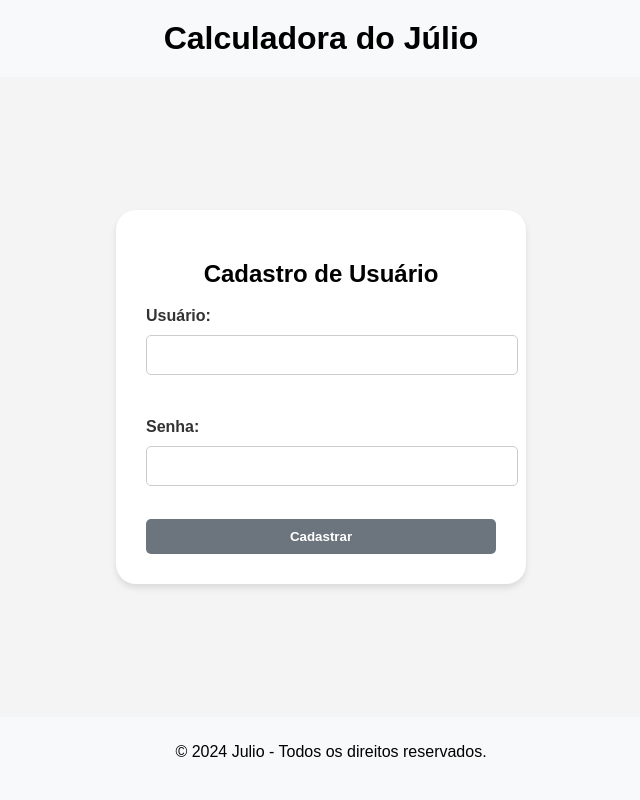
After one commit to JuliooCesar-alt/Atividade1webII, a Django app: page /cadastro/ in a window 1280 px wide. The commit adds this page. Shown: the whole page, without its empty margins (319-959 px from the left). Run offline with Django 5.2, Linux system fonts and the light colour scheme.

Commit message:
configuração de tela de login, cadastro, redirecionamento e logout

```diff
--- /dev/null
+++ b/calculadora/templates/calculadora/cadastro.html
@@ -0,0 +1,130 @@
+            <!DOCTYPE html>
+            <html lang="pt-br">
+            <head>
+                <meta charset="UTF-8">
+                <meta name="viewport" content="width=device-width, initial-scale=1.0">
+                <title>Cadastro - Julio Tech</title>
+                <style>
+                    body {
+                        margin: 0;
+                        font-family: Arial, sans-serif;
+                        background-color: #f8f9fa;
+                    }
+
+                    .login-container {
+                        display: flex;
+                        justify-content: center;
+                        align-items: center;
+                        height: 80vh;
+                        background-color: #f4f4f4;
+                        margin: 0 10px;
+                    }
+
+                    .card {
+                        background-color: white;
+                        padding: 30px;
+                        box-shadow: 0 4px 6px rgba(0, 0, 0, 0.1);
+                        border-radius: 20px;
+                        width: 100%;
+                        max-width: 350px;
+                        text-align: center;
+                    }
+
+                    .card h3 {
+                        margin-bottom: 20px;
+                        color: #333;
+                    }
+
+                    .card label {
+                        display: block;
+                        text-align: left;
+                        font-weight: bold;
+                        margin: 10px 0 5px;
+                        color: #333;
+                    }
+
+                    .card input {
+                        width: 100%;
+                        padding: 10px;
+                        margin: 5px 0 15px;
+                        border-radius: 5px;
+                        border: 1px solid #ccc;
+                        font-size: 16px;
+                    }
+
+                    .card button {
+                        width: 100%;
+                        padding: 10px;
+                        background-color: #6c757d;
+                        color: white;
+                        border: none;
+                        border-radius: 5px;
+                        font-weight: bold;
+                        cursor: pointer;
+                        transition: background-color 0.3s ease;
+                    }
+
+                    .card button:hover {
+                        background-color: #5a6268;
+                    }
+
+                    .card a {
+                        display: block;
+                        margin-top: 15px;
+                        text-decoration: none;
+                        color: #007bff;
+                        font-size: 14px;
+                    }
+
+                    .card a:hover {
+                        text-decoration: underline;
+                    }
+
+                    footer {
+                        text-align: center;
+                        padding: 10px;
+                        color: black;
+                        background-color: #f8f9fa;
+                        position: static;
+                        bottom: 0;
+                        width: 100%;
+                    }
+                </style>
+            </head>
+<body>
+   <header>
+     <h1 style="text-align: center; margin: 20px 0;">Calculadora do Júlio</h1>
+  </header>
+
+     <div class="login-container">
+       <div class="card">
+         <h2>Cadastro de Usuário</h2>
+
+        <!-- Exibe as mensagens de erro e sucesso -->
+          {% if messages %}
+    <div class="messages">
+   {% for message in messages %}
+<p class="{% if message.tags == 'success' %}success{% else %}error{% endif %}">
+ {{ message }}
+  </p>
+  {% endfor %}
+    </div>
+ {% endif %}
+     <form method="POST">
+      {% csrf_token %}
+     <label for="usuario">Usuário:</label>
+     <input type="text" id="usuario" name="usuario" required><br><br>
+
+     <label for="senha">Senha:</label>
+     <input type="password" id="senha" name="senha" required><br><br>
+
+   <button type="submit">Cadastrar</button>
+   </form>
+                    </div>
+       </div>
+
+                <footer>
+                    <p>© 2024 Julio - Todos os direitos reservados.</p>
+                </footer>
+            </body>
+            </html>
--- a/calculadora/views.py
+++ b/calculadora/views.py
@@ -1,32 +1,43 @@
 from django.http import HttpResponse
-from django.shortcuts import render
-from django.urls import path
-from calculadora import views
+from django.shortcuts import redirect, render
+from django.contrib.auth import authenticate, login
+from django.contrib.auth.decorators import login_required
+from django.contrib import messages
+from django.contrib.auth.models import User
+
 
 def index(request):
-          return render(request, 'calculadora/index.html')
+    return render(request, 'calculadora/index.html')
+
 
 def home(request):
-          return render(request, 'calculadora//home.html')
+    return render(request, 'calculadora/home.html')
+
 
 def soma(request):
-          try:
-              num1 = int(request.POST.get('num1'))
-              num2 = int(request.POST.get('num2'))
+    try:
+        num1 = int(request.POST.get('num1'))
+        num2 = int(request.POST.get('num2'))
 
-              # Realiza o cálculo
-              resultado = num1 + num2
+        # Realiza o cálculo
+        resultado = num1 + num2
 
-              # Renderiza o resultado
-              return render(request, 'calculadora/soma.html', {'num1': num1, 'num2': num2, 'resultado': resultado})
+        # Renderiza o resultado
+        return render(request, 'calculadora/soma.html', {
+            'num1': num1,
+            'num2': num2,
+            'resultado': resultado
+        })
 
-          except (TypeError, ValueError):
-              return HttpResponse("Por favor, insira valores numéricos válidos.")
+    except (TypeError, ValueError):
+        return HttpResponse("Por favor, insira valores numéricos válidos.")
 
-          except ZeroDivisionError:
-              return HttpResponse("Erro: Não é possível dividir por zero.")
+    except ZeroDivisionError:
+        return HttpResponse("Erro: Não é possível dividir por zero.")
 
-    # Função para divisão
+
+# Função para divisão
+
 
 def divisao(request):
     if request.method == 'POST':
@@ -42,7 +53,11 @@ def divisao(request):
     else:
         resultado = None
 
-    return render(request, 'calculadora/divisao.html', {'num1': num1, 'num2': num2, 'resultado': resultado})
+    return render(request, 'calculadora/divisao.html', {
+        'num1': num1,
+        'num2': num2,
+        'resultado': resultado
+    })
 
 
 def subtrair(request):
@@ -54,25 +69,77 @@ def subtrair(request):
             resultado = num1 - num2
         except (ValueError, TypeError):
             resultado = "Erro nos dados fornecidos!"
-    return render(request, 'templates/subtrair.html', {'num1': num1, 'num2': num2, 'resultado': resultado})
+    return render(request, 'calculadora/subtrair.html', {
+        'num1': num1,
+        'num2': num2,
+        'resultado': resultado
+    })
 
 
 def multiplicar(request):
-        resultado = None
-        if request.method == 'POST':
-            try:
-                num1 = int(request.POST.get('num1'))
-                num2 = int(request.POST.get('num2'))
-                resultado = num1 * num2
-            except (ValueError, TypeError):
-                resultado = "Erro nos dados fornecidos!"
+    resultado = None
+    if request.method == 'POST':
+        try:
+            num1 = int(request.POST.get('num1'))
+            num2 = int(request.POST.get('num2'))
+            resultado = num1 * num2
+        except (ValueError, TypeError):
+            resultado = "Erro nos dados fornecidos!"
 
-        # Aqui você pode redirecionar para um template de resultado
-        return render(request, 'calculadora/multiplicar.html', {'num1': num1, 'num2': num2, 'resultado': resultado})
+    # Aqui você pode redirecionar para um template de resultado
+    return render(request, 'calculadora/multiplicar.html', {
+        'num1': num1,
+        'num2': num2,
+        'resultado': resultado
+    })
+
 
 #rota para chamar autor
 def autor(request):
-        return render(request, 'calculadora/autor.html')
+    return render(request, 'calculadora/autor.html')
+
+
 #rota para chamar enquete
 def enquete(request):
     return render(request, 'calculadora/enquete.html')
+
+
+# Rota de login
+def login_view(request):
+    if request.method == 'POST':
+        usuario = request.POST.get('usuario')
+        senha = request.POST.get('senha')
+
+        user = authenticate(request, username=usuario, password=senha)
+
+        if user is not None:
+            login(request, user)
+            return redirect('home')
+        else:
+            return render(request, 'calculadora/login.html',
+                          {'error': 'Usuário ou senha inválidos.'})
+    return render(request, 'calculadora/login.html')
+
+
+#Rota cadastro
+def cadastro(request):
+    if request.method == 'POST':
+        username = request.POST['usuario']
+        password = request.POST['senha']
+
+        # Criar um novo usuário
+        try:
+            user = User.objects.create_user(username=username,
+                                            password=password)
+            user.save()
+            messages.success(
+                request,
+                "Cadastro realizado com sucesso! Você já pode fazer login.")
+            return redirect(
+                'login')  # Redirecionar para a página de login após o cadastro
+        except Exception as e:
+            messages.error(request, f"Erro ao cadastrar usuário: {str(e)}")
+            return redirect(
+                'cadastro')  # Redirecionar de volta para a tela de cadastro
+
+    return render(request, 'calculadora/cadastro.html')
--- a/django_project/urls.py
+++ b/django_project/urls.py
@@ -2,6 +2,7 @@ from django.contrib import admin
 from django.urls import path
 from calculadora import views
 from django.urls import path, include
+from django.contrib.auth import authenticate, login
 
 urlpatterns = [
     path('', views.index, name='index'),  # Página inicial
@@ -13,4 +14,6 @@ urlpatterns = [
     path('multiplicar/', views.multiplicar, name='multiplicar'),
     path('autor/', views.autor, name='autor'),
     path('enquete/', views.enquete, name='enquete'),
+    path('login/', views.login_view, name='login'),
+    path('cadastro/', views.cadastro, name='cadastro'),
 ]
```
Also changed, not shown: calculadora/templates/calculadora/home.html (+104 -15 lines), calculadora/templates/calculadora/index.html (+91 -5 lines), calculadora/templates/calculadora/login.html (added, +121 -0 lines), calculadora/templates/calculadora/dasboard.html (added), generated-icon.png (added).
